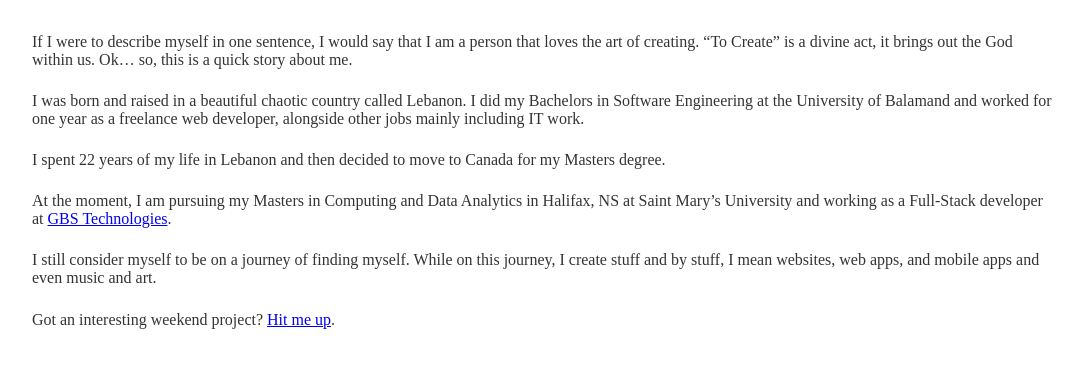
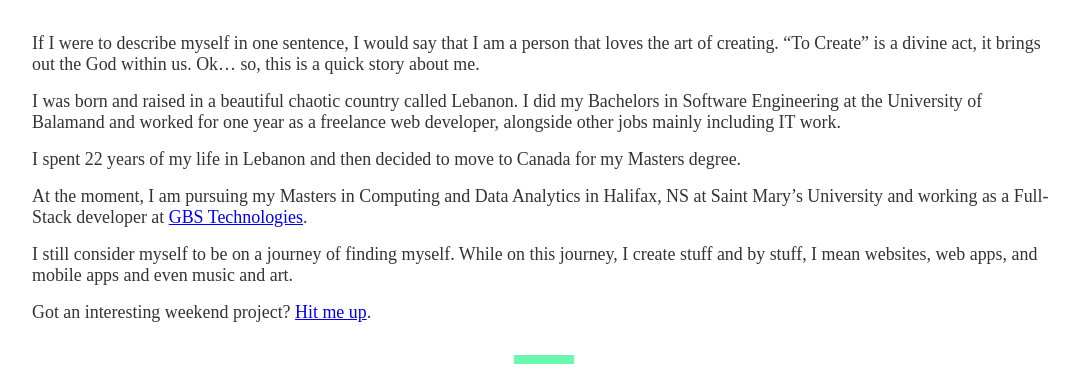
Before and after one commit to simonachkar/Personal, a Gatsby site in the folder web/: page /about in a window 1280 px wide. Shown: the part 221-595 px from the top of the page, without its empty margins (96-1176 px from the left). Built offline with nearby package versions, Linux system fonts and the light colour scheme; Gatsby itself is replaced by a stand-in of ours; what typography-theme-kirkham would draw is missing.

Commit message:
Fixed styles for different screens

```diff
--- a/web/src/components/Contact.js
+++ b/web/src/components/Contact.js
@@ -13,7 +13,7 @@ const Form = styled.form`
   display: flex;
   font-weight: 500;
   flex-direction: column;
-  margin: 0 20% 3rem 20%;
+  margin: 2rem 20% 3rem 20%;
   text-transform: uppercase;
 `
 
--- a/web/src/components/Shared.js
+++ b/web/src/components/Shared.js
@@ -75,8 +75,18 @@ export const PageTitle = styled.h1`
     background-color: ${colors.primary};
     position: absolute;
     margin-top: 4.5rem;
+    @media (max-width: ${sizes.giant}) {
+      height: 1rem;
+      width: 5rem;
+      margin-top: 8rem;
+    }
+    @media (max-width: ${sizes.large}) {
+      height: 0.6rem;
+      width: 4rem;
+      margin-top: 4.5rem;
+    }
     @media (max-width: ${sizes.medium}) {
-      margin-top: 3.8rem;
+      margin-top: 3.5rem;
     }
   }
 `
@@ -87,3 +97,16 @@ export const PostTitle = styled.h1`
     font-size: 3vmax;
   }
 `
+export const Text = styled.p`
+  margin: 1rem 10%;
+  @media (max-width: ${sizes.giant}) {
+    font-size: 1vmax;
+  }
+  @media (max-width: ${sizes.large}) {
+    font-size: 1.4vmax;
+  }
+  @media (max-width: ${sizes.medium}) {
+    font-size: 2vmax;
+    margin: 0.6rem 5%;
+  }
+`
--- a/web/src/pages/about.js
+++ b/web/src/pages/about.js
@@ -2,42 +2,40 @@ import React from 'react'
 import { Link } from 'gatsby'
 import Header from '../components/Header'
 import Footer from '../components/Footer'
-import { PageTitle } from '../components/Shared'
+import { PageTitle, Text } from '../components/Shared'
 
 export default () => (
   <div>
     <Header page="about" />
     <PageTitle>About Me</PageTitle>
-    <div style={{ margin: '1rem 10%', paddingBottom: '1rem' }}>
-      <p>
+    <Text>
       If I were to describe myself in one sentence, I would say that I am a
       person that loves the art of creating. “To Create” is a divine act, it
       brings out the God within us. Ok… so, this is a quick story about me.
-      </p>
-      <p>
-        I was born and raised in a beautiful chaotic country called Lebanon. I
-        did my Bachelors in Software Engineering at the University of Balamand
-        and worked for one year as a freelance web developer, alongside other
-        jobs mainly including IT work.
-      </p>
-      <p>
-        I spent 22 years of my life in Lebanon and then decided to move to
-        Canada for my Masters degree.
-      </p>
-      <p>
-        At the moment, I am pursuing my Masters in Computing and Data Analytics
-        in Halifax, NS at Saint Mary’s University and working as a Full-Stack
+    </Text>
+    <Text>
+      I was born and raised in a beautiful chaotic country called Lebanon. I did
+      my Bachelors in Software Engineering at the University of Balamand and
+      worked for one year as a freelance web developer, alongside other jobs
+      mainly including IT work.
+    </Text>
+    <Text>
+      I spent 22 years of my life in Lebanon and then decided to move to Canada
+      for my Masters degree.
+    </Text>
+    <Text>
+      At the moment, I am pursuing my Masters in Computing and Data Analytics in
+      Halifax, NS at Saint Mary’s University and working as a Full-Stack
       developer at <a href="https://gbstech.com">GBS Technologies</a>.
-      </p>
-      <p>
+    </Text>
+    <Text>
       I still consider myself to be on a journey of finding myself. While on
-        this journey, I create stuff and by stuff, I mean websites, web apps,
-        and mobile apps and even music and art.
-      </p>
-      <p>
+      this journey, I create stuff and by stuff, I mean websites, web apps, and
+      mobile apps and even music and art.
+    </Text>
+    <Text>
       Got an interesting weekend project? <Link to="contact">Hit me up</Link>.
-      </p>
-    </div>
+    </Text>
     <Footer />
   </div>
 )
--- a/web/src/utils/typography.js
+++ b/web/src/utils/typography.js
@@ -1,6 +1,6 @@
 import Typography from 'typography'
 import kirkhamTheme from 'typography-theme-kirkham'
-import { colors } from './global'
+import { colors, sizes } from './global'
 
 kirkhamTheme.googleFonts = [
   {
```
Also changed, not shown: web/src/pages/contact.js (+6 -8 lines). Lines whose indentation alone changed are shown as unchanged.
